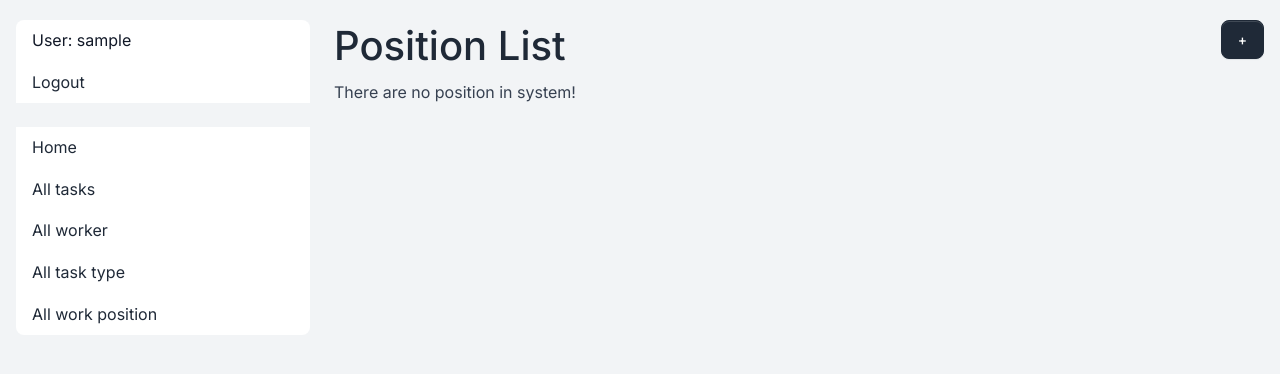
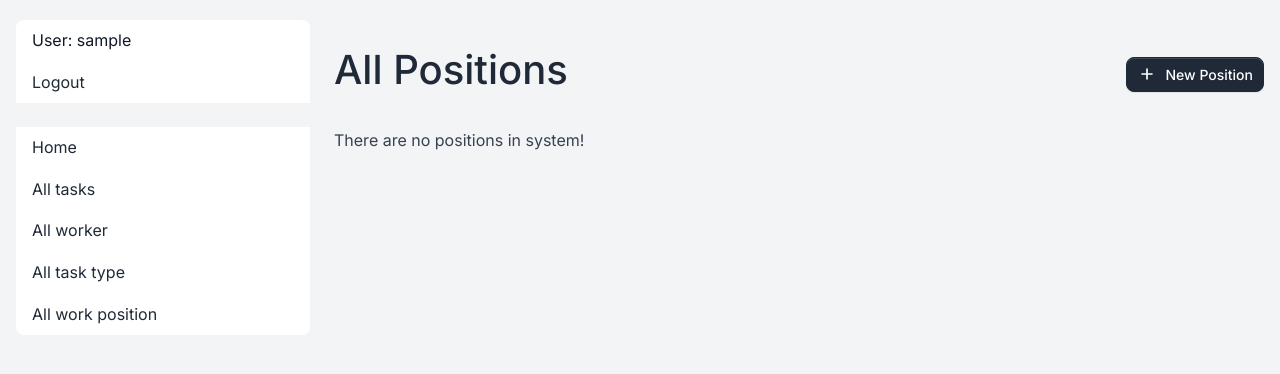
Before and after one commit to kamilla-boiko/task-manager, a Django app: page /dashboard/positions/ in a window 1280 px wide. Shown: the top 374 px of the page. Run offline with Django 4.2, Linux system fonts and the light colour scheme; the visitor is signed in with stand-in values (Sample User, id 1); data that the repository does not hold is empty.

Commit message:
FRONT: TEMPLATES: Add bootstrap to position list

```diff
--- a/templates/dashboard/position_list.html
+++ b/templates/dashboard/position_list.html
@@ -1,28 +1,52 @@
 {% extends "base.html" %}
 
 {% block content %}
-  <h1>
-    Position List
-    <a style="float: right" class="btn btn-primary"
-       href="{% url 'dashboard:position-create' %}">+</a>
-  </h1>
+  <div class="d-flex justify-content-between flex-wrap flex-md-nowrap align-items-center py-4">
+    <div class="d-block mb-4 mb-md-0">
+      <h1>All Positions</h1>
+    </div>
+    <div class="btn-toolbar mb-2 mb-md-0">
+      <a href="{% url 'dashboard:position-create' %}" class="btn btn-sm btn-gray-800 d-inline-flex align-items-center">
+        <svg class="icon icon-xs me-2" fill="none" stroke="currentColor" viewBox="0 0 24 24" xmlns="http://www.w3.org/2000/svg"><path stroke-linecap="round" stroke-linejoin="round" stroke-width="2" d="M12 6v6m0 0v6m0-6h6m-6 0H6"></path></svg>
+        New Position
+      </a>
+    </div>
+  </div>
+
   {% if position_list %}
-      <ul>
+    <div class="card card-body border-0 shadow table-wrapper table-responsive">
+      <table class="table table-hover">
+        <thead>
+          <tr>
+            <th class="border-gray-200">ID</th>
+            <th class="border-gray-200">Name</th>
+            <th class="border-gray-200">Action</th>
+          </tr>
+        </thead>
+
+        <tbody>
           {% for position in position_list %}
-          <li>
-            {{ position.id }}. {{ position.name }}
-            <a style="color: green"
-               href="{% url 'dashboard:position-update' pk=position.id %}">
+            <tr>
+              <td>
+                <span class="fw-normal">{{ position.id }}</span>
+              </td>
+              <td>
+                <span class="fw-bold">{{ position.name }}</span>
+              </td>
+              <td>
+                <a href="{% url 'dashboard:position-update' pk=position.id %}" class="btn btn-sm btn-success">
                   Update
                 </a>
-            <a style="color: red"
-               href="{% url 'dashboard:position-delete' pk=position.id %}">
+                <a href="{% url 'dashboard:position-delete' pk=position.id %}" class="btn btn-sm btn-danger">
                   Delete
                 </a>
-          </li>
+              </td>
+            </tr>
           {% endfor %}
-      </ul>
+        </tbody>
+      </table>
+    </div>
   {% else %}
-      <p>There are no position in system!</p>
+    <p>There are no positions in system!</p>
   {% endif %}
 {% endblock %}
```
Lines whose indentation alone changed are shown as unchanged.
